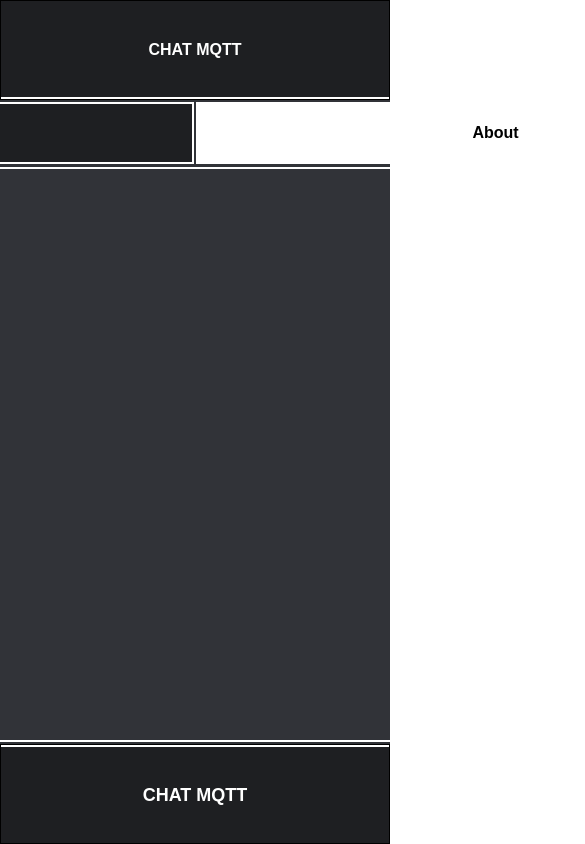
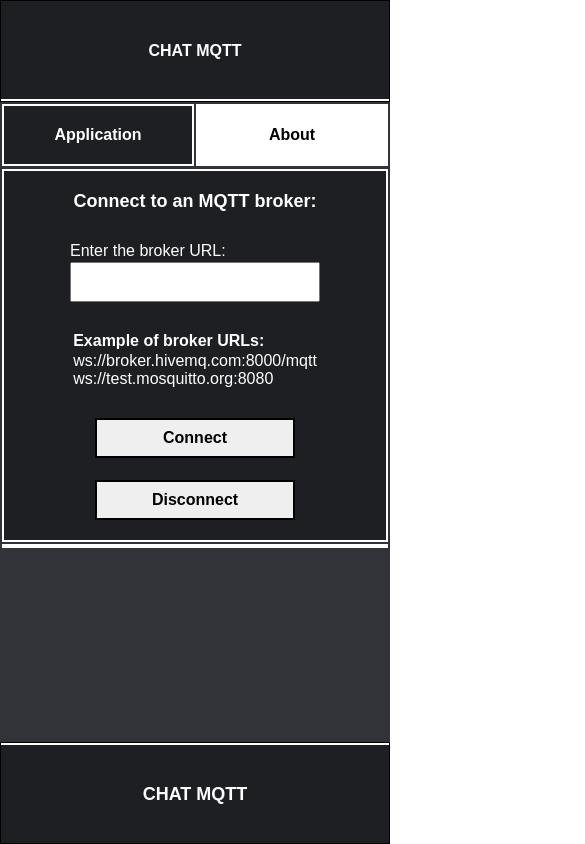
Before and after one commit to leobez/chat-mqtt, a React (Vite) app: page / in a window 390 px wide. Shown: the top 844 px of the page, 585 px wide, since content can reach past the window. Built offline with nearby package versions, Linux system fonts and the light colour scheme.

Commit message:
Created media queries

```diff
--- a/src/App.css
+++ b/src/App.css
@@ -23,3 +23,9 @@
     flex: 0 1 100px;
     border: 1px solid black;
 }
+
+@media (max-width: 1200px) {
+    .App main {
+        width: 99%;
+    }
+}
--- a/src/components/About/About.module.css
+++ b/src/components/About/About.module.css
@@ -47,3 +47,12 @@
     font-weight: bold;
     content: '> ';
 }
+
+@media  (max-width: 1050px) {
+    .about {
+        flex-direction: column;
+    }
+    .imagecontainer > img {
+        width: 100%;
+    }
+}
--- a/src/components/Chat/Chat.module.css
+++ b/src/components/Chat/Chat.module.css
@@ -8,6 +8,7 @@
 .messages {
     flex-basis: 85%;
     max-height: 400px;
+    min-height: 300px;
     background-color: white;
     overflow-y: scroll;
     display: flex;
@@ -29,14 +30,13 @@
 
 /* SEND MESSAGE FORM */
 .chat > form {
-    padding: 2px 0px;
     display: flex;
+    min-height: 50px;
     flex-direction: column;
     gap: 2px;
     flex-basis: 15%;
     background-color: white;
     color: black;
-    padding: 5px;
 }
 .send_message {
     width: 100%;
--- a/src/components/Client/Client.module.css
+++ b/src/components/Client/Client.module.css
@@ -81,18 +81,20 @@
     justify-content: space-between;
 }
 .subscribed_topics > .topics > p {
-    flex-basis: 100%;
+    flex-basis: 60%;
     max-width: 250px;
+    min-height: 30px;
     overflow-x: scroll;
     display: flex;
     align-items: center;
 }
 .subscribed_topics > .topics > form{
-    width: 120px;
+    flex-basis: 20%;
 }
 .subscribed_topics > .topics > form  > input[type='submit'] {
     width: 100%;
     height: 100%;
+    min-height: 30px;
     cursor: pointer;
     transition: 0.3s;
     font-weight: bold;
@@ -153,3 +155,16 @@
   .scrollable_container:hover {
     scrollbar-color: var(--color-04) var(--color-03);
   }
+
+/* MEDIA QUERIES */
+@media (max-width: 1050px) {
+    .subscribed_topics > .topics {
+        flex-direction: column;
+    }
+}
+
+@media (max-width: 650px) {
+    .topicscontainer {
+        flex-direction: column;
+    }
+}
--- a/src/components/Connection/Connection.module.css
+++ b/src/components/Connection/Connection.module.css
@@ -85,3 +85,12 @@
     color: white;
     font-weight: bold;
 }
+
+@media (max-width: 1050px) {
+    .connectioncontainer {
+        flex-direction: column;
+    }
+    .connectioncontainer > div:nth-child(1){
+        width: 100%;
+    }
+}
--- a/src/components/Footer/Footer.module.css
+++ b/src/components/Footer/Footer.module.css
@@ -1,5 +1,6 @@
 .footer {
     height: 100%;
+    min-height: 100px;
     display: grid;
     place-items: center;
     background-color: var(--color-03);
--- a/src/components/Header/Header.module.css
+++ b/src/components/Header/Header.module.css
@@ -1,5 +1,6 @@
 .header {
     height: 100%;
+    min-height: 100px;
     display: grid;
     place-items: center;
     background-color: var(--color-03);
```
